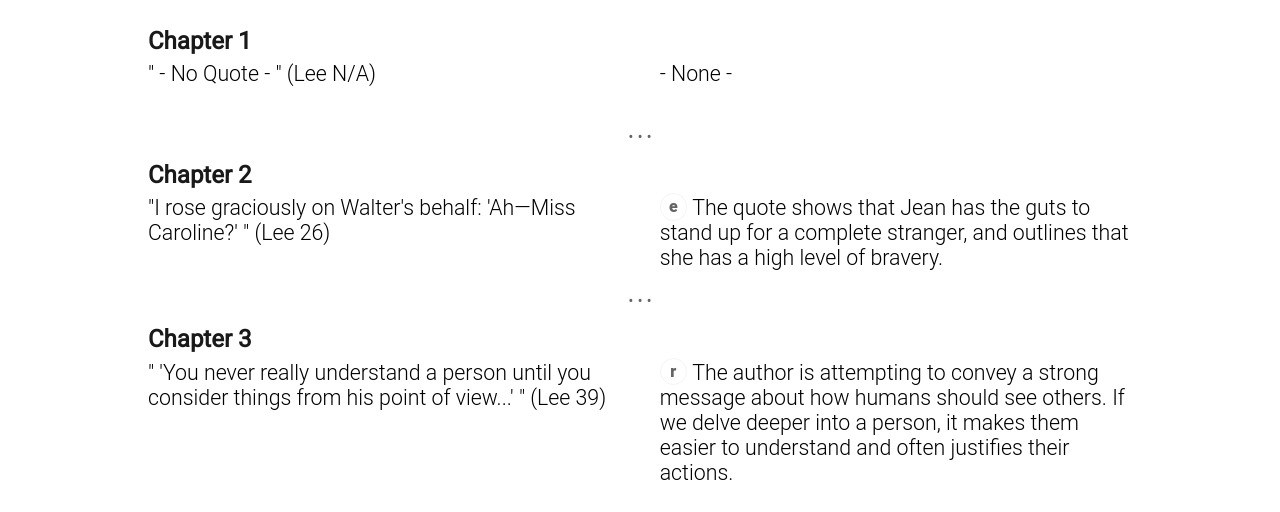
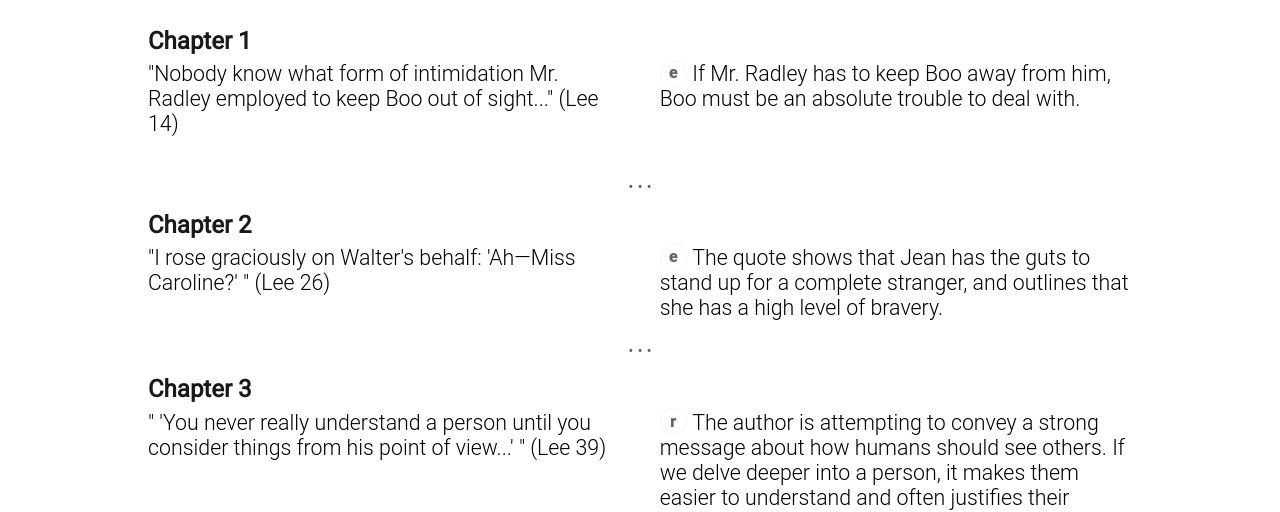
Before and after one commit to SimplexShotz/TKM, a plain HTML site: page index.html in a window 1280 px wide. Shown: the part 312-824 px from the top of the page. Drawn offline with Linux system fonts and the light colour scheme.

Commit message:
Update index.html

```diff
--- a/index.html
+++ b/index.html
@@ -283,7 +283,7 @@
 
         <div id="footer">
             <h3 class="right">All code on this page was handwritten by Brandon Barham.</h3>
-            <h3>Webpage designed and built by Brandon Barham.<h3>
+            <h3>Website designed and built by Brandon Barham.<h3>
         </div>
 
         <script>
@@ -291,10 +291,10 @@
             var quotes = [
                 [ // Chapter 1
                     {
-                        quote: " - No Quote - ",
-                        page: "N/A",
-                        type: "-",
-                        response: " - None - "
+                        quote: "Nobody know what form of intimidation Mr. Radley employed to keep Boo out of sight...",
+                        page: 14,
+                        type: "e",
+                        response: "If Mr. Radley has to keep Boo away from him, Boo must be an absolute trouble to deal with."
                     }
                 ], [ // Chapter 2
                     {
@@ -340,6 +340,13 @@
                         page: 75,
                         type: "e",
                         response: "The quote shows Jem's obedience to his father, and explains it by saying that Jem has morals that he tries to live up to."
+                    }
+                ], [ // Chapter 7
+                    {
+                        quote: " 'Can't anybody tell what I'm gonna do lest they know me, can they, Scout?' ",
+                        page: 78,
+                        type: "e",
+                        response: "This is a tad bit creepy if you think about it. The only way that the Radley's could have known that Jem would come back, as Jem points out in the quote, is if they had been stalking or watching him. This does an excellent job at building on the setup of the Radley's being strange and awkward."
                     }
                 ]
             ];
```
